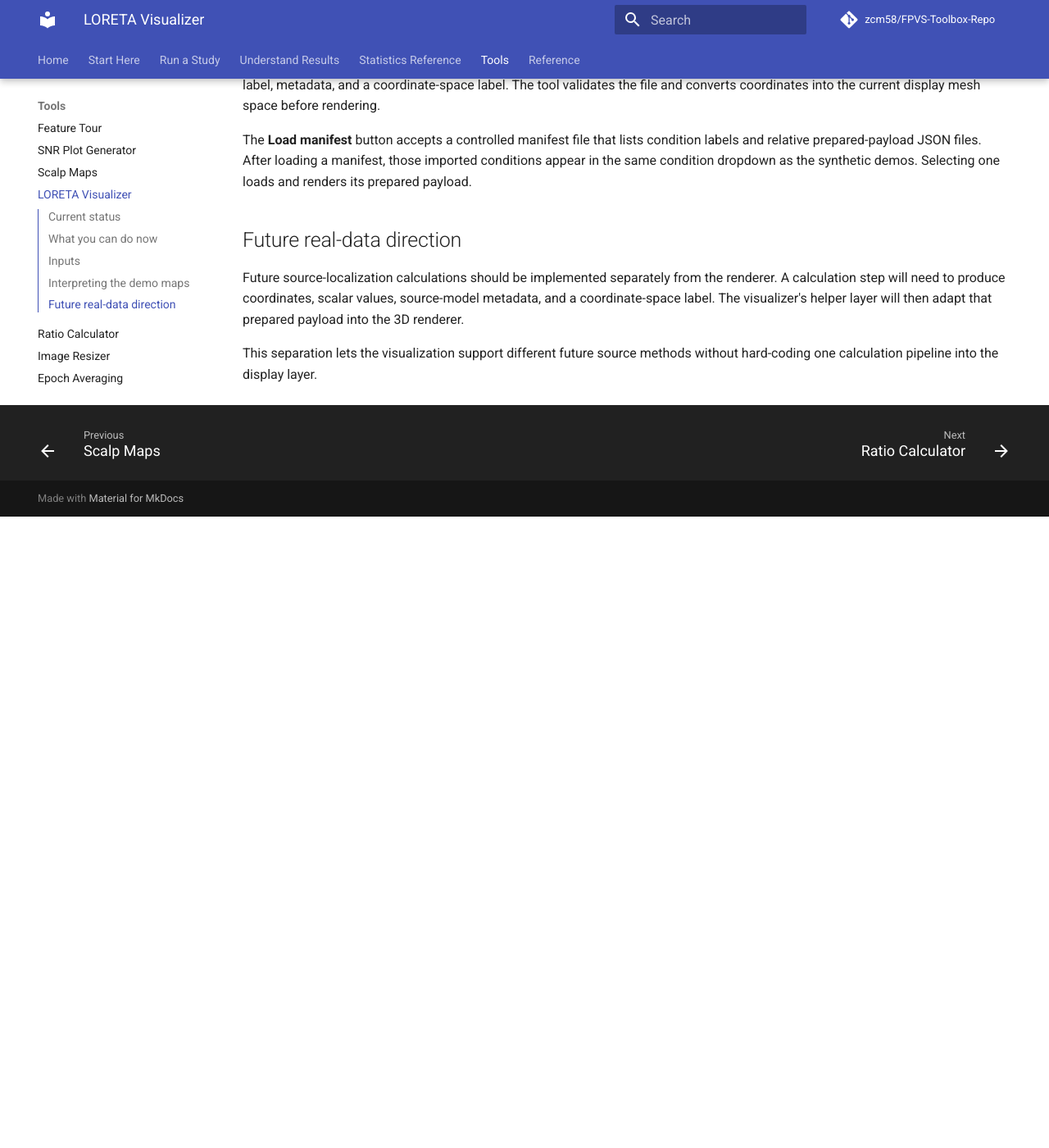
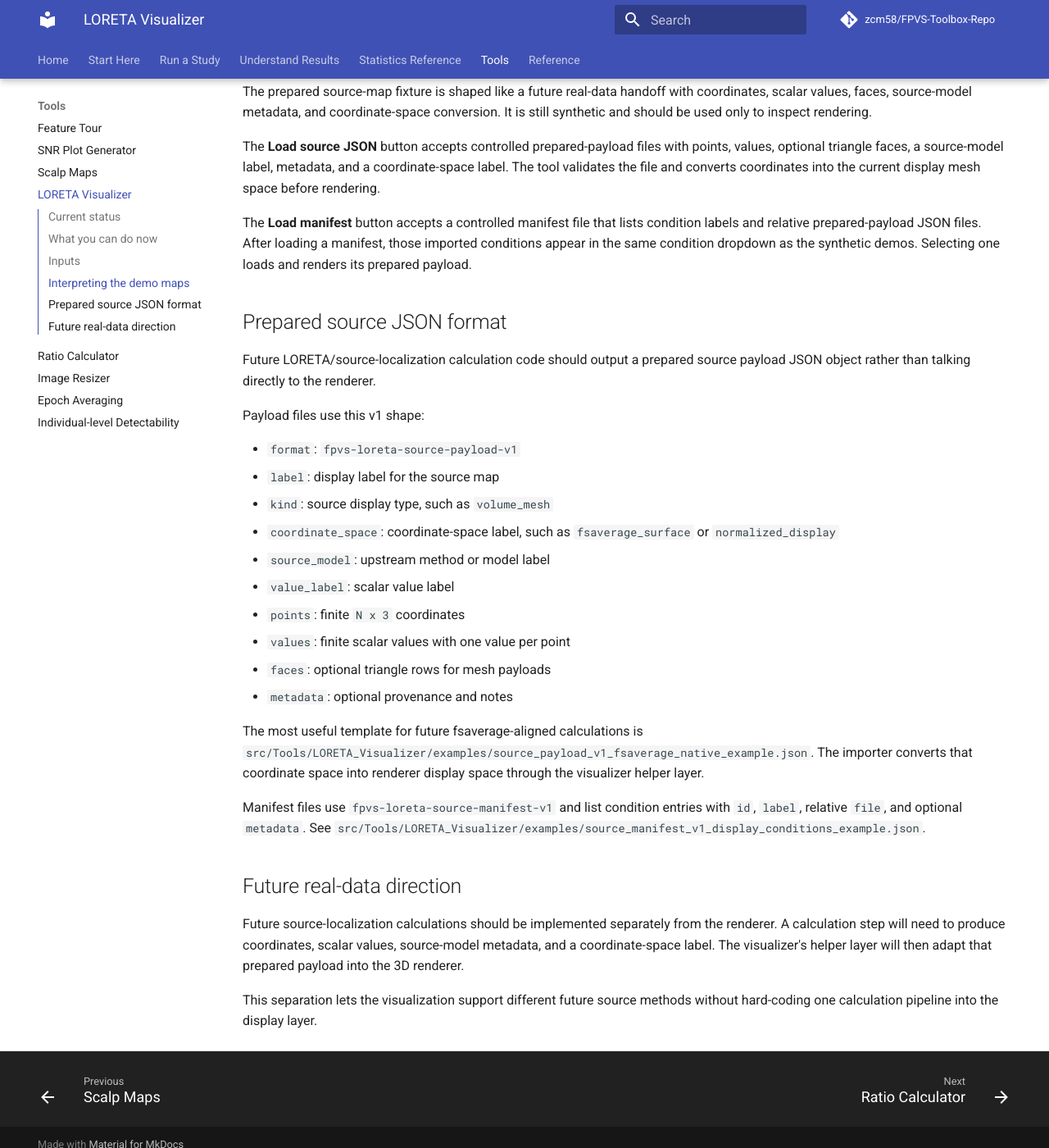
Before and after one commit to zcm58/FPVS-Toolbox-Repo, an MkDocs documentation site: the page built from docs/user/tools/loreta-visualizer.md, in a window 1280 px wide and 1400 px high, scrolled down 1520 px. Shown: the whole window at 82% size. Built offline with MkDocs 1.6.1 and Material for MkDocs 9.7.7, drawn with Linux system fonts in a browser that asks for light colours; comment, search, counter and statistics services are not loaded; before the commit the page ends 2150 px from its top, so only the background shows below that; some of the changed text lies outside the part shown.

Commit message:
Add LORETA prepared payload examples

```diff
--- a/docs/user/tools/loreta-visualizer.md
+++ b/docs/user/tools/loreta-visualizer.md
@@ -37,6 +37,8 @@ drawn inside the transparent anatomical shell.
   same display adapter used by the synthetic fixture.
 - Load a prepared source manifest JSON file so several prepared source payloads
   appear in the condition dropdown.
+- Use checked-in example payload and manifest JSON files as references for the
+  expected future calculation output shape.
 
 Higher synthetic values are mapped toward red. Lower values appear lighter or
 less intense depending on the current color range.
@@ -48,6 +50,10 @@ No real EEG source-localization files are read yet.
 The fsaverage brain mesh is loaded through MNE from an external user/cache
 location. The toolbox does not store fsaverage MRI template data in the source
 tree or project folders.
+
+Checked-in JSON examples live in
+`src/Tools/LORETA_Visualizer/examples/`. These are synthetic examples for
+format validation and manual importer checks; they are not real source maps.
 
 ## Interpreting the demo maps
 
@@ -73,6 +79,34 @@ condition labels and relative prepared-payload JSON files. After loading a
 manifest, those imported conditions appear in the same condition dropdown as the
 synthetic demos. Selecting one loads and renders its prepared payload.
 
+## Prepared source JSON format
+
+Future LORETA/source-localization calculation code should output a prepared
+source payload JSON object rather than talking directly to the renderer.
+
+Payload files use this v1 shape:
+
+- `format`: `fpvs-loreta-source-payload-v1`
+- `label`: display label for the source map
+- `kind`: source display type, such as `volume_mesh`
+- `coordinate_space`: coordinate-space label, such as `fsaverage_surface` or
+  `normalized_display`
+- `source_model`: upstream method or model label
+- `value_label`: scalar value label
+- `points`: finite `N x 3` coordinates
+- `values`: finite scalar values with one value per point
+- `faces`: optional triangle rows for mesh payloads
+- `metadata`: optional provenance and notes
+
+The most useful template for future fsaverage-aligned calculations is
+`src/Tools/LORETA_Visualizer/examples/source_payload_v1_fsaverage_native_example.json`.
+The importer converts that coordinate space into renderer display space through
+the visualizer helper layer.
+
+Manifest files use `fpvs-loreta-source-manifest-v1` and list condition entries
+with `id`, `label`, relative `file`, and optional `metadata`. See
+`src/Tools/LORETA_Visualizer/examples/source_manifest_v1_display_conditions_example.json`.
+
 ## Future real-data direction
 
 Future source-localization calculations should be implemented separately from
```
Also changed, not shown: docs/agent/exec-plans/active/loreta-3d-visualizer.md (+82 -4 lines), src/Tools/LORETA_Visualizer/AGENTS.md (+6 -0 lines), src/Tools/LORETA_Visualizer/ARCHITECTURE.md (+11 -0 lines), src/Tools/LORETA_Visualizer/examples/README.md (added, +44 -0 lines), 5 other files.
